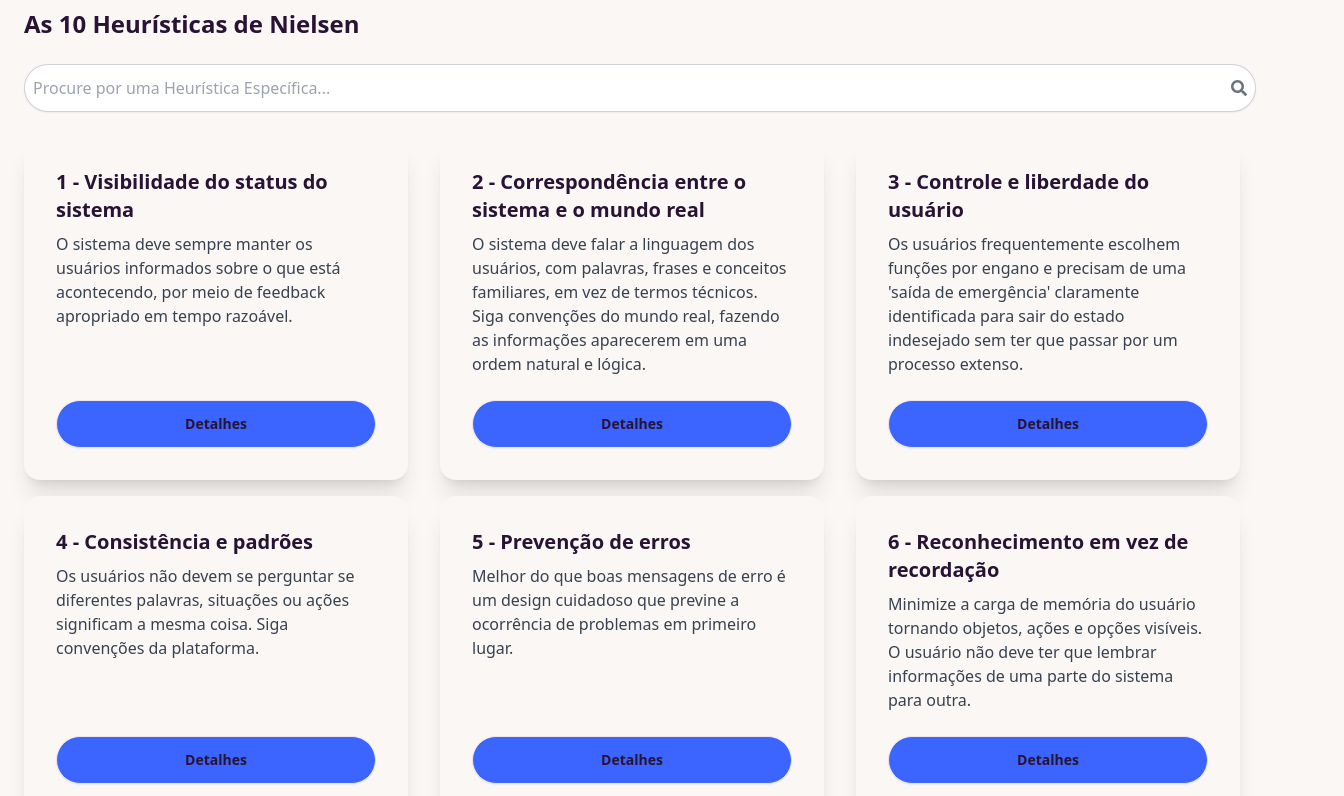
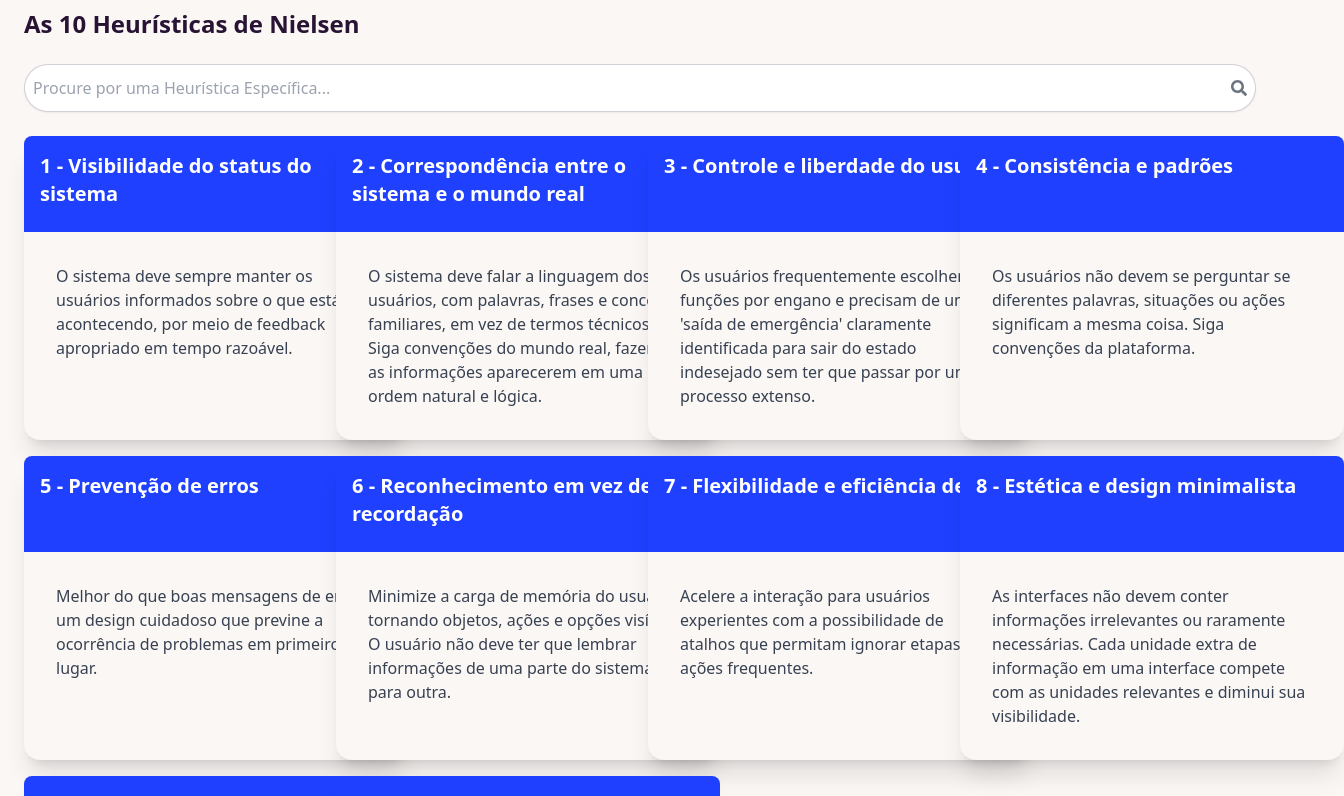
Before and after one commit to cwtshh/guia-acessibilidade-ihc, a React (Vite) app: page /heuristicas in a window 1280 px wide. Shown: the part 460-1256 px from the top of the page, 1344 px wide, since content can reach past the window. Built offline with nearby package versions, Linux system fonts and the light colour scheme.

Commit message:
redesign no card de heuristicas

```diff
--- a/src/components/heuristica-card/HeuristicaCard.tsx
+++ b/src/components/heuristica-card/HeuristicaCard.tsx
@@ -9,15 +9,15 @@ interface HeuristicaCardProps {
 const HeuristicaCard = ({ heuristica }: HeuristicaCardProps) => {
   return (
     <div className="card bg-base-100 shadow-xl w-full sm:w-80 md:w-96 transform transition-transform duration-300 ease-in-out hover:scale-105">
-      <div className="card-body">
+      <div className="bg-primary-800 p-4 h-24 rounded-t-lg text-white">
         <h2 className="card-title text-lg md:text-xl font-semibold">
           {`${heuristica.num} - ${heuristica.name}`}
         </h2>
+      </div>
+      <div className="card-body">
         <p className="text-sm md:text-base text-gray-700">
           {heuristica.content}
         </p>
-
-        <button className="btn bg-primary-600 mt-4">Detalhes</button>
       </div>
     </div>
   );
--- a/src/pages/heuristicas/Heuristicas.tsx
+++ b/src/pages/heuristicas/Heuristicas.tsx
@@ -74,7 +74,7 @@ const Heuristicas = () => {
           <FaSearch className="text-gray-500" />
         </label>
 
-        <div className="grid grid-cols-1 sm:grid-cols-2 lg:grid-cols-3 gap-4">
+        <div className="grid grid-cols-1 sm:grid-cols-2 lg:grid-cols-4 gap-4">
           {filteredHeuristicas.map((heuristica, index: number) => (
             <HeuristicaCard key={index} heuristica={heuristica} />
           ))}
```
